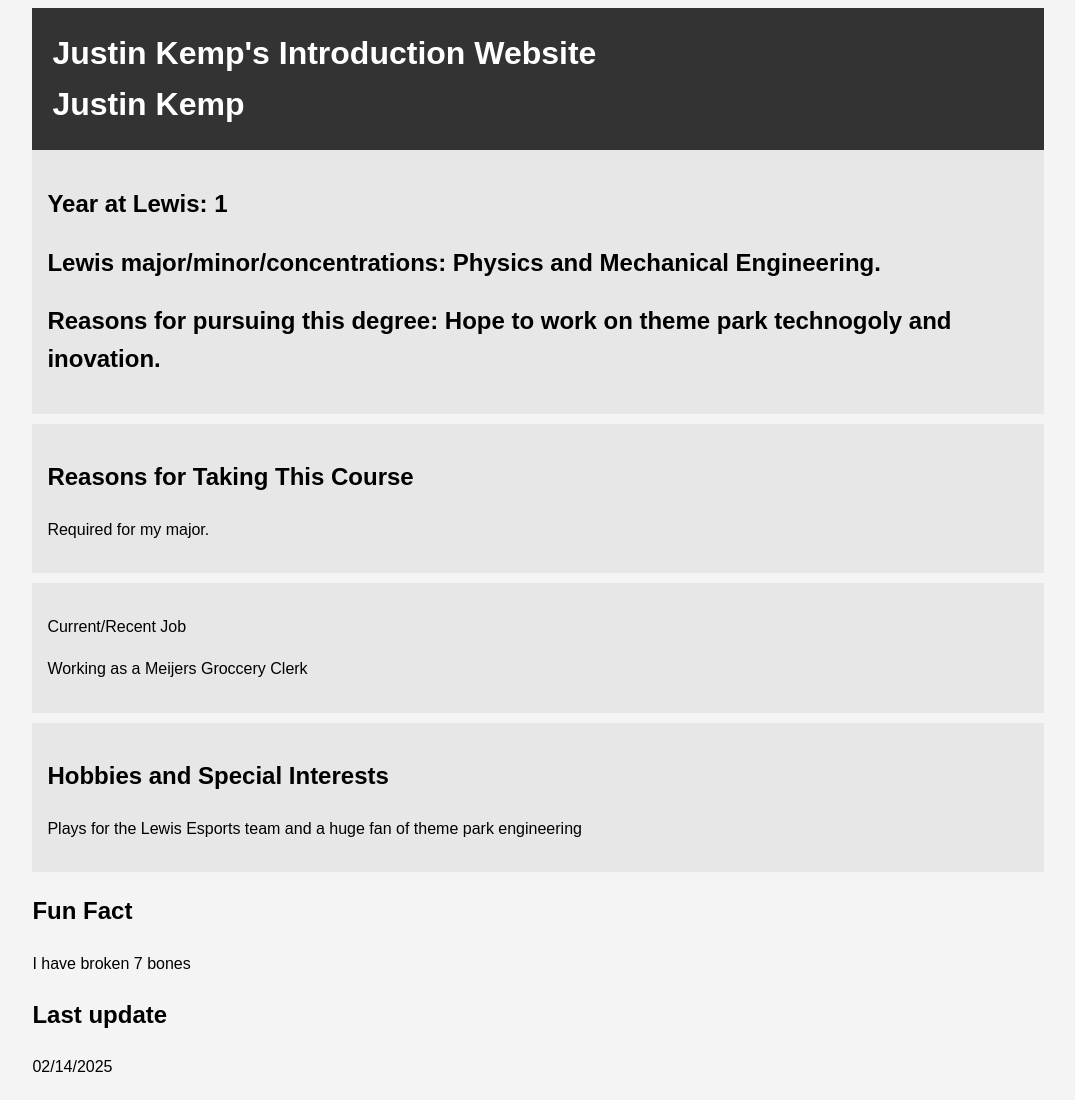
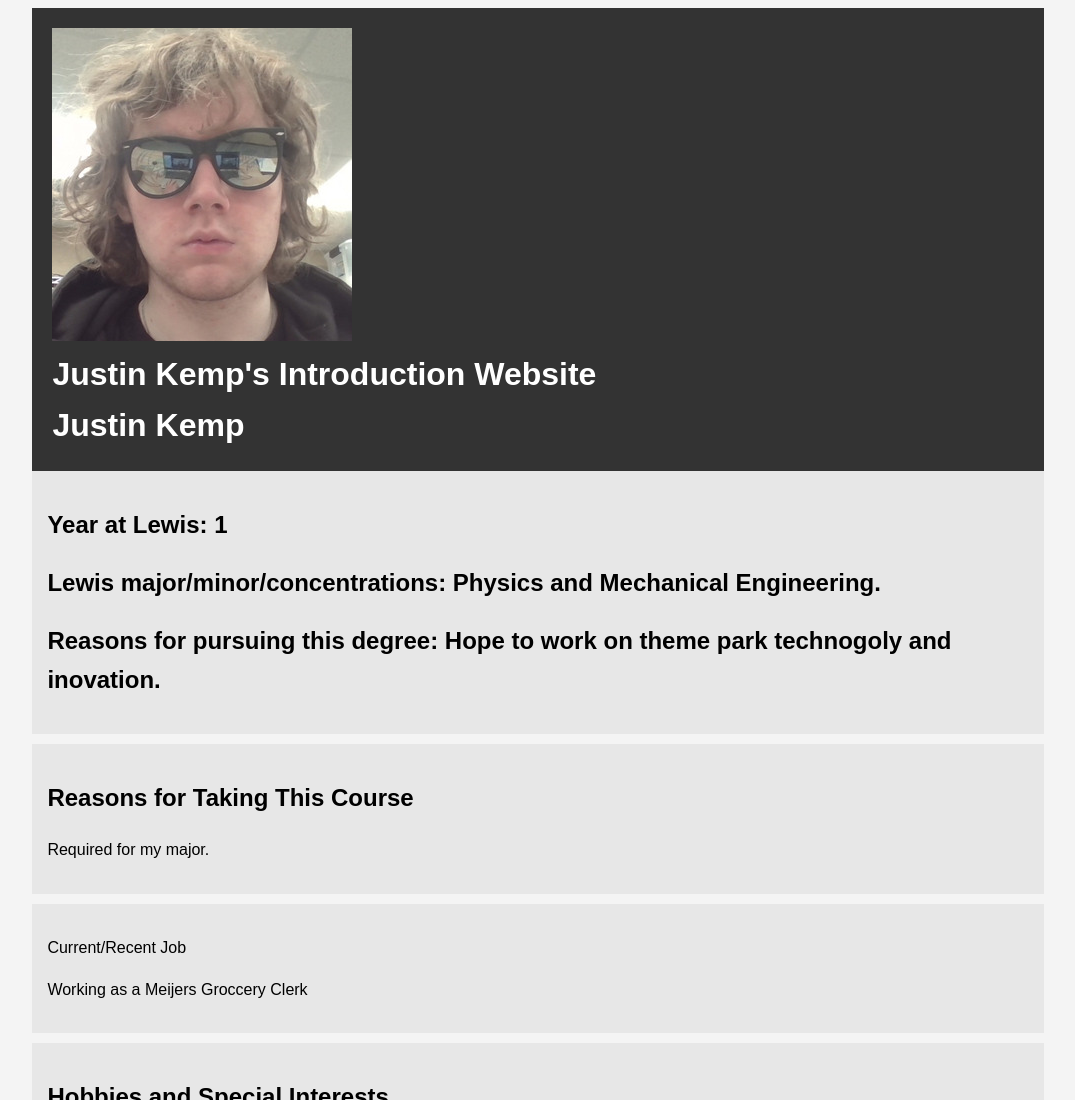
Before and after one commit to Jkemp007/me, a plain HTML site: page index.html in a window 1280 px wide. Shown: the top 1100 px of the page, without its empty margins (102-1177 px from the left). Drawn offline with Linux system fonts and the light colour scheme.

Commit message:
Update files.

```diff
--- a/index.html
+++ b/index.html
@@ -31,6 +31,9 @@
 <body>
     <div class="container">
         <header class="main-info">
+    <img src="me-300-by-300.jpg" alt="Justin K">
+
+
 
 	<h1> Justin Kemp's Introduction Website </h1>
 	<h1>  </h1>
```
Also changed, not shown: me-300-by-300.jpg (added), me-800-by-800.jpg (added).
